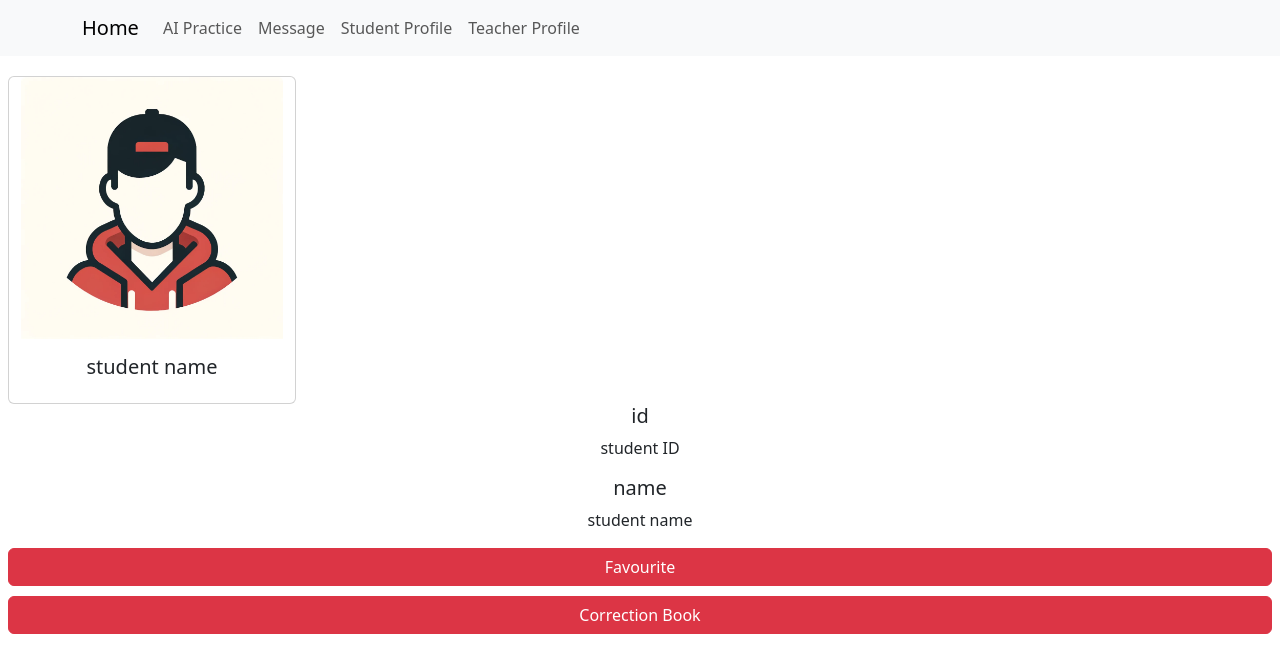
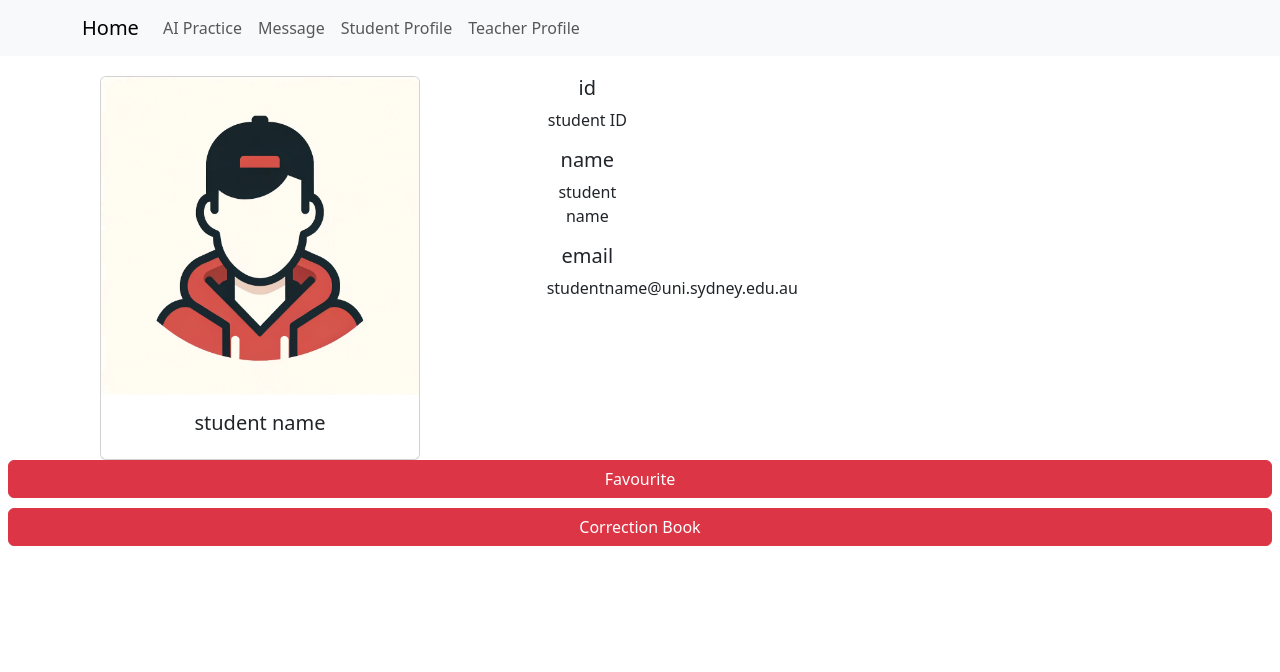
Before and after one commit to 11shiyu/5620_SmartEDHub, a React (Create React App) app in the folder smarthub/: page /ProfileStudent in a window 1280 px wide. Shown: the top 672 px of the page. Built offline with nearby package versions, Linux system fonts and the light colour scheme.

Commit message:
update profilestudent UI

```diff
--- a/smarthub/src/containers/ProfileStudent.js
+++ b/smarthub/src/containers/ProfileStudent.js
@@ -9,24 +9,34 @@ function ProfileStudent({ studentData }) {
   return (
     <div style={{ padding: '20px' }}>
       <div style={{ display: 'flex', flexDirection: 'row' }}>
-
-
         <Col>
           <Row>
-            <Card style={{ width: '18rem', marginRight: '20px' }}>
+            {/* Card for student image */}
+            <Col md={5}>
+              <div style={{ display: 'flex', justifyContent: 'flex-start' }}>
+                <Card style={{ width: '20rem', marginLeft: '80px' }}>
                   <Card.Img variant="top" src={studentImage} />
                   <Card.Body>
                     <Card.Title>student name</Card.Title>
                   </Card.Body>
                 </Card>
+              </div>
+            </Col>
+
+            {/* Col for student information */}
+            <Col md={1}>
               <div>
                 <h5>id</h5>
                 <p>student ID</p>
                 <h5>name</h5>
                 <p>student name</p>
+                <h5>email</h5>
+                <p>studentname@uni.sydney.edu.au</p>
                 {/* 更多的学生信息 */}
               </div>
+            </Col>
           </Row>
+
           <Row>
             <Button variant="danger" onClick={() => navigate('/Favourite')}>
               Favourite
@@ -35,7 +45,6 @@ function ProfileStudent({ studentData }) {
               Correction Book
             </Button>
           </Row>
-
         </Col>
       </div>
     </div>
```
Lines whose indentation alone changed are shown as unchanged.
